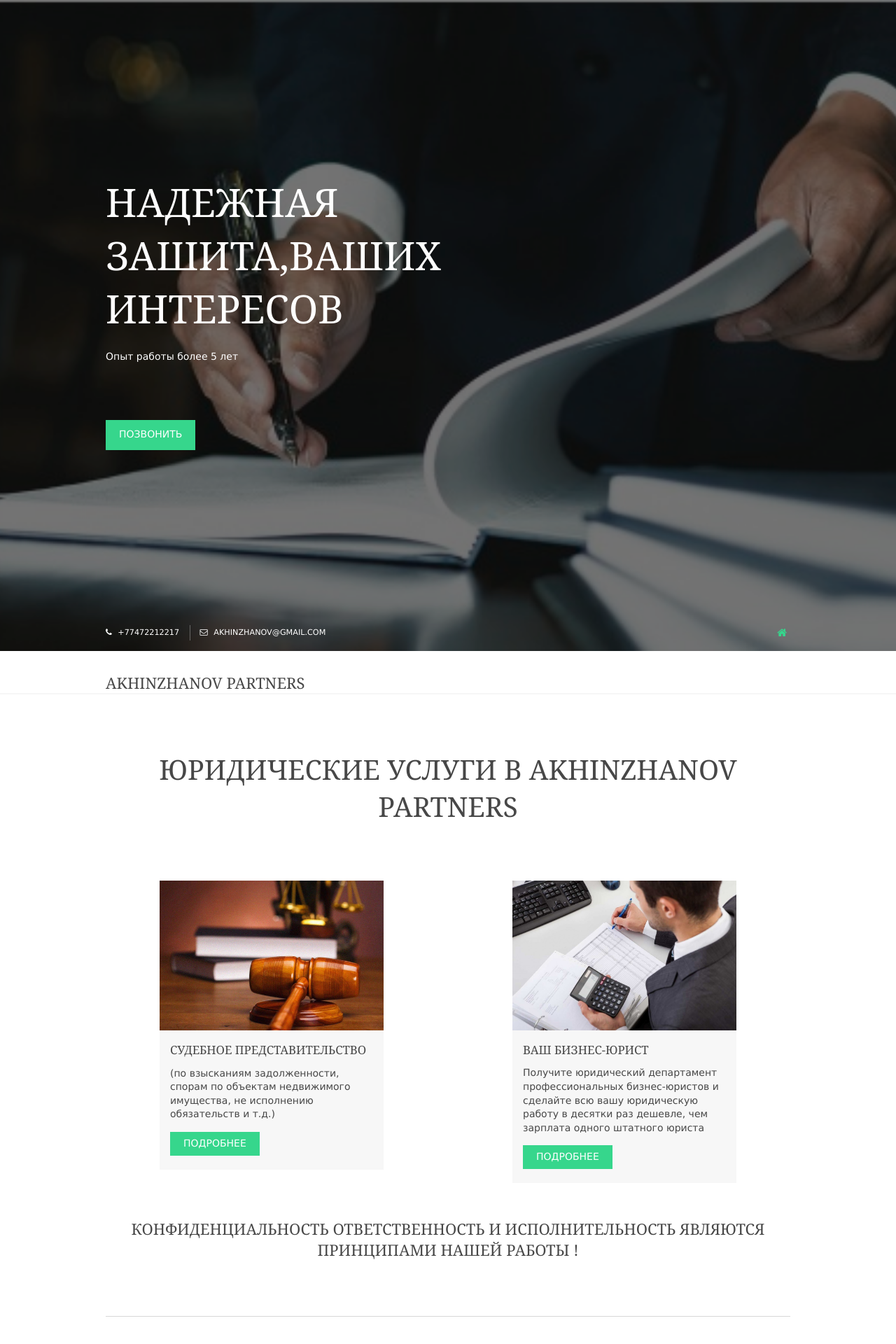
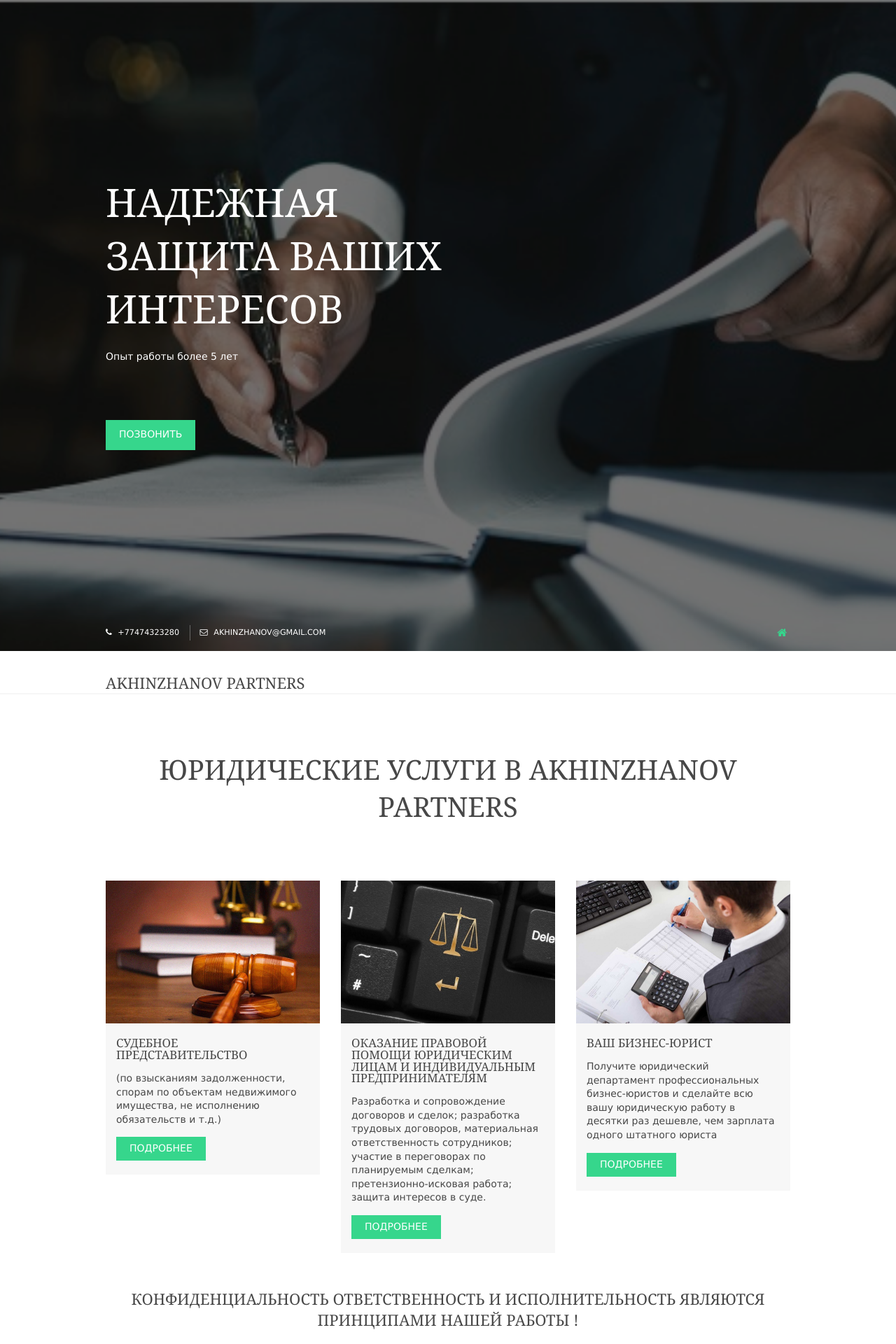
Before and after one commit to zhan01/akhinzhanov_partners, a Flask app: page / in a window 1280 px wide. Shown: the top 1920 px of the page at 70% size. Run offline with Flask 2, Linux system fonts and the light colour scheme.

Commit message:
some addition cards

```diff
--- a/templates/index.html
+++ b/templates/index.html
@@ -63,12 +63,12 @@ input[type=submit] {
   <div id="pageintro" class="hoc clear">
     <!-- ################################################################################################ -->
     <article>
-      <h3 class="heading">Надежная зашита,ваших интересов</h3>
+      <h3 class="heading">Надежная защита ваших интересов</h3>
       <p>Oпыт работы более 5 лет</p>
 
       <footer>
         <ul class="nospace inline pushright">
-          <li><a class="btn" href="tel:+77472212217">Позвонить</a></li>
+          <li><a class="btn" href="tel:+77474323280">Позвонить</a></li>
 
         </ul>
       </footer>
@@ -83,7 +83,7 @@ input[type=submit] {
       <!-- ################################################################################################ -->
       <div class="fl_left">
         <ul>
-          <li><i class="fa fa-phone"></i> +77472212217</li>
+          <li><i class="fa fa-phone"></i> +77474323280</li>
           <li><i class="fa fa-envelope-o"></i> akhinzhanov@gmail.com</li>
         </ul>
       </div>
@@ -128,8 +128,9 @@ input[type=submit] {
 
 
 
+
     <ul class="nospace group element btmspace-50 demo">
-      <li class="one_half first">
+      <li class="one_third first">
         <article><img src="/static/images/demo/04.png" alt="">
           <div class="txtwrap">
             <h6 class="heading">Cудебное представительство</h6>
@@ -139,7 +140,18 @@ input[type=submit] {
           </div>
         </article>
       </li>
-      <li class="one_half">
+
+      <li class="one_third">
+        <article><img src="/static/images/demo/12.png" alt="">
+          <div class="txtwrap">
+            <h6 class="heading">Оказание правовой помощи юридическим лицам и индивидуальным предпринимателям</h6>
+            <p>Разработка и сопровождение договоров и сделок; разработка трудовых договоров, материальная ответственность сотрудников; участие в переговорах по планируемым сделкам; претензионно-исковая работа; защита интересов в суде.</p>
+            <footer><a class="btn" href="/outsourcing">Подробнее</a></footer>
+          </div>
+        </article>
+      </li>
+
+      <li class="one_third">
         <article><img src="/static/images/demo/03.png" alt="">
           <div class="txtwrap">
             <h6 class="heading">Ваш бизнес-юрист</h6>
@@ -155,6 +167,7 @@ input[type=submit] {
     <div class="center btmspace-80">
       <h6 class="heading">Конфиденциальность ответственность и исполнительность являются принципами нашей работы !</h6>
     </div>
+
     <hr>
     <!-- <footer class="center"><a class="btn" href="#">Nisl sollicitudin porta</a></footer> -->
     <!-- ################################################################################################ -->
@@ -172,8 +185,8 @@ input[type=submit] {
         </div>
 
         <ul class="nospace group element btmspace-80 demo">
-          <li class="one_full">
-            <article><img src="/static/images/demo/10.png" alt="">
+          <li class="whole">
+            <article><img src="/static/images/demo/10.png" alt="" >
               <div class="txtwrap" >
                     <div class="listing-item-text">
                         <div class="listing-item-checks"><div class="flex text-left"><div style="margin:auto;"><ul class="ul-icons"><li>
@@ -221,6 +234,9 @@ input[type=submit] {
 
 
           </li>
+          <div class="center btmspace-80">
+            <h6 class="heading">Цена индивидуальна в каждом случае !</h6>
+          </div>
         <div class="clear"></div>
       </div>
     </div>
@@ -236,9 +252,9 @@ input[type=submit] {
     <!-- ################################################################################################ -->
     <div class="three_quarter first">
       <h6 class="header nospace">БЕСПЛАТНАЯ ЮРИДИЧЕСКАЯ КОНСУЛЬТАЦИЯ В Г. Алматы </h6>
-      <p class="nospace">+7(747)221-22-17</p>
+      <p class="nospace">+77474323280</p>
     </div>
-    <footer class="one_quarter"><li><a class="btn" href="tel:+77472212217">Позвонить</a></li></footer>
+    <footer class="one_quarter"><li><a class="btn" href="tel:+77474323280">Позвонить</a></li></footer>
     <!-- ################################################################################################ -->
   </article>
 </div>
@@ -409,8 +425,8 @@ input[type=submit] {
             Алматы , Казахстан
             </address>
           </li>
-          <li><i class="fa fa-phone"></i> +77472212217</li>
-          <li><i class="fa fa-fax"></i> +77472212217</li>
+          <li><i class="fa fa-phone"></i> +77474323280</li>
+          <li><i class="fa fa-fax"></i> +77474323280</li>
           <li><i class="fa fa-envelope-o"></i>  AKHINZHANOV@GMAIL.COM</li>
         </ul>
       </div>
```
Also changed, not shown: templates/secondpage.html (+26 -11 lines), templates/thirdpage.html (+5 -5 lines), static/images/demo/101.png (added), static/images/demo/12.png (added), 1 other file.
